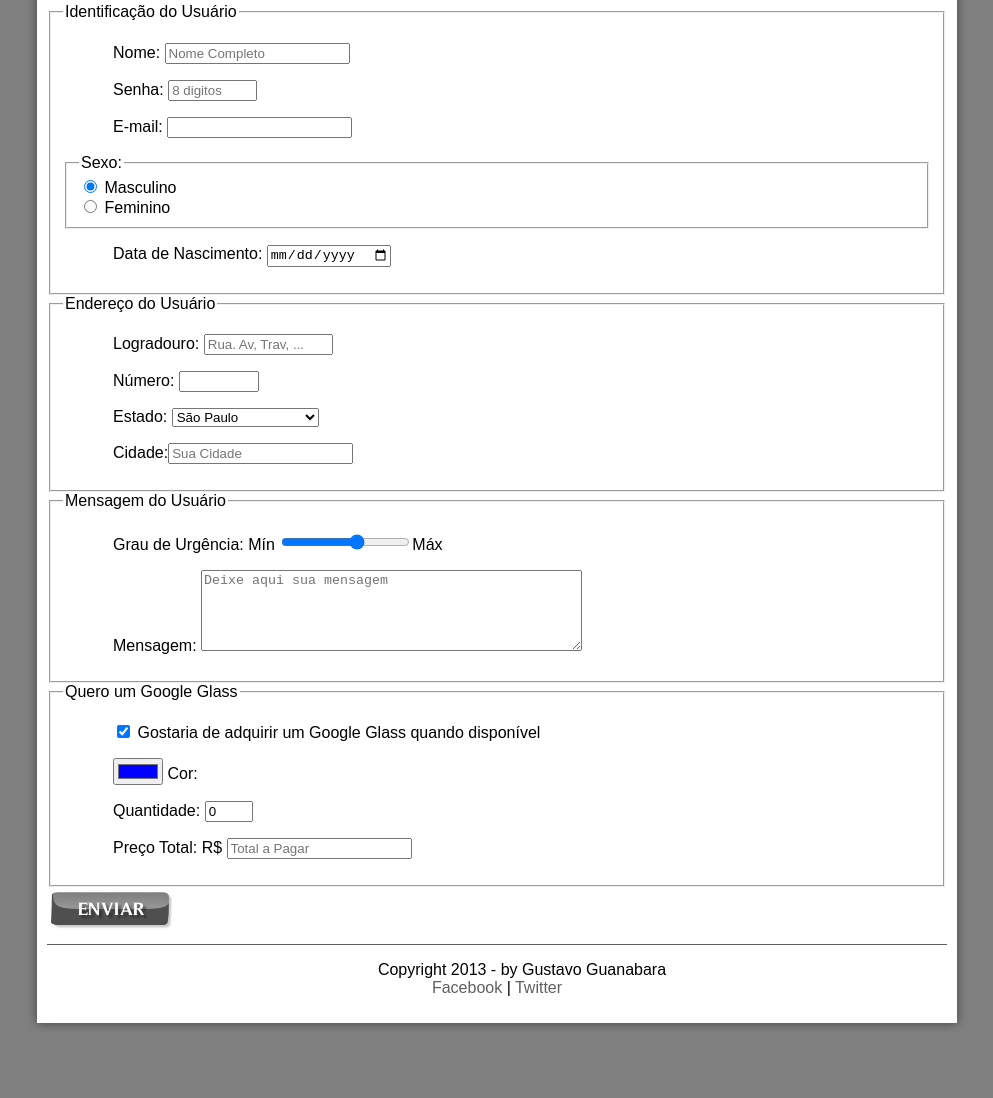
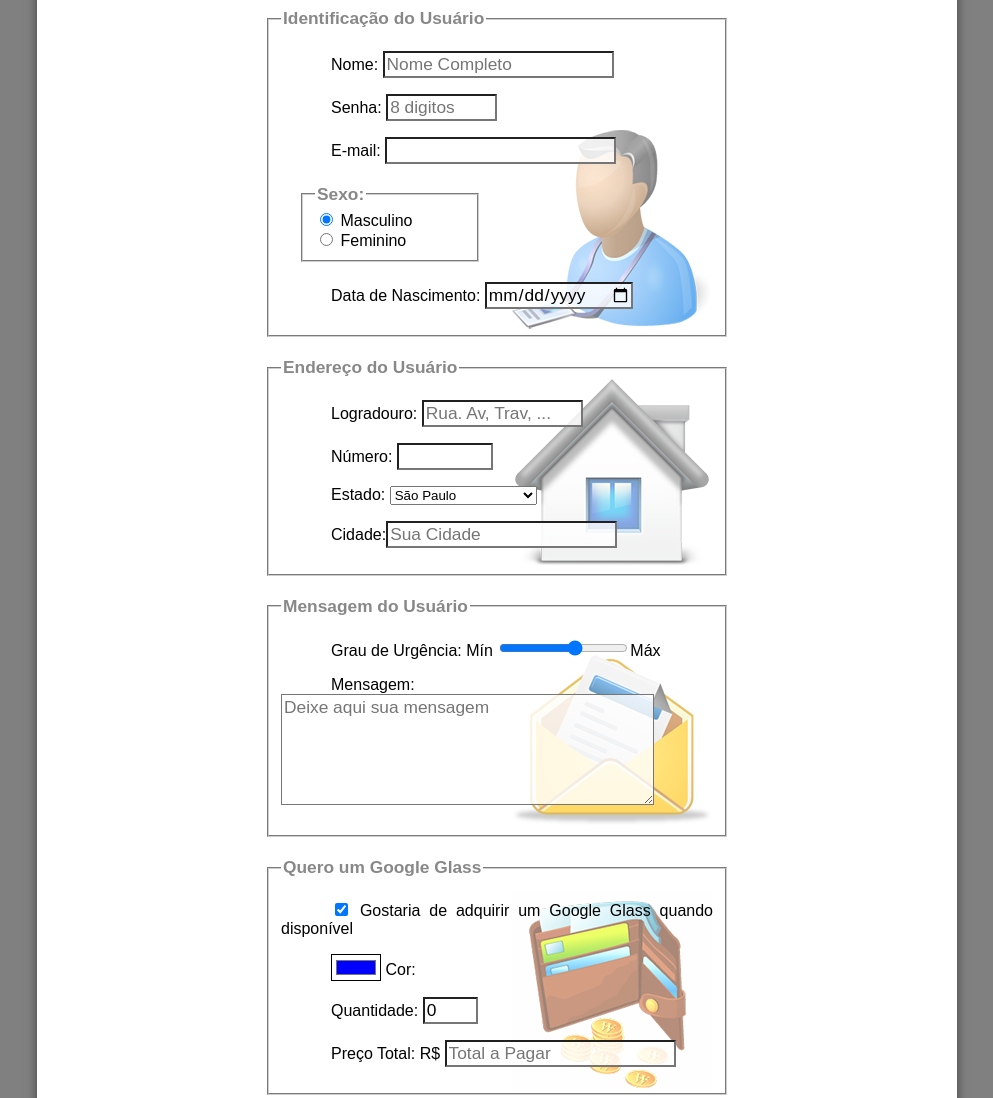
Before and after one commit to Cristyan2/Curso-HTML5, a plain HTML site: page projeto-glass-html5/fale-conosco.html in a window 1280 px wide. Shown: the part 342-1440 px from the top of the page, without its empty margins (143-1136 px from the left). Before the commit the page ends 1375 px from the top, so only its background shows below. Drawn offline with Linux system fonts and the light colour scheme.

Commit message:
Praticamente acabado

```diff
--- a/projeto-glass-html5/_css/estilo.css
+++ b/projeto-glass-html5/_css/estilo.css
@@ -3,6 +3,21 @@
 @font-face {
     font-family: 'FonteLogo';
     src: url(../_fonts/bubblegum-sans-regular.otf);
+}
+
+video#primeirovideo {
+    display: block;
+    position: relative;
+    width: 450px;
+    margin: auto;
+}
+
+video#segundovideo {
+    display: block;
+    position: relative;
+    left: -4px;
+    width: 380px;
+    margin: auto;
 }
 
 body {
@@ -177,6 +192,7 @@ section#corpo {
 aside#lateral {
     display: block;
     width: 390px;
+    height: 680px;
     float: right;
     padding-left: 10px;
     background-color: #dddddd;
--- a/projeto-glass-html5/_css/form.css
+++ b/projeto-glass-html5/_css/form.css
@@ -0,0 +1,50 @@
+@charset "UTF-8";
+form {
+    width: 500px;
+    margin: auto;
+}
+
+input,
+textarea {
+    font-family: sans-serif;
+    font-weight: normal;
+    font-size: 13pt;
+    background-color: rgba(255, 255, 255, 0.8);
+}
+
+input:hover,
+textarea:hover {
+    background-color: #dddddd;
+}
+
+legend {
+    color: #888888;
+    font-weight: bold;
+    font-size: 13pt;
+    font-family: sans-serif;
+}
+
+fieldset {
+    border-color: #cecece;
+    margin: 20px;
+}
+
+fieldset#sexo {
+    width: 150px;
+}
+
+fieldset#usuario {
+    background: url("../_imagens/icone-contato.png") no-repeat 95% 95%;
+}
+
+fieldset#endereco {
+    background: url("../_imagens/icone-endereco.png")no-repeat 95% 95%;
+}
+
+fieldset#mensagem {
+    background: url("../_imagens/icone-mensagem.png")no-repeat 95% 95%;
+}
+
+fieldset#pedido {
+    background: url("../_imagens/icone-pagamento.png")no-repeat 95% 95%;
+}
--- a/projeto-glass-html5/fale-conosco.html
+++ b/projeto-glass-html5/fale-conosco.html
@@ -4,11 +4,15 @@
 <head>
     <meta charset="UTF-8" />
     <title>Tudo Sobre Google Glass</title>
+    <link rel="stylesheet" href="_css/estilo.css">
+    <link rel="stylesheet" href="_css/form.css">
     <script src="_javascript/funcoes.js">
     </script>
     <script>
         function calc_total() {
-            var qtd =parseInt document.getElementById ('cQtd').value
+            var qtd = parseInt(document.getElementById('cQtd').value);
+            tot = qtd * 1500;
+            document.getElementById('cTot').value = tot;
         }
     </script>
 </head>
@@ -17,7 +21,7 @@
 <body>
     <div id="interface">
 
-        <link rel="stylesheet" href="_css/estilo.css">
+
         <hgroup>
             <header id="cabecalho">
                 <h1>Google Glass </h1>
@@ -32,17 +36,14 @@
                         <li onmouseover="mudaFoto('_imagens/home.png')" onmouseout="mudaFoto('_imagens/contato.png')">
                             <a href="index.html"> Home</a>
                         </li>
-                        <li onmouseover="mudaFoto('_imagens/especificacoes.png')"
-                            onmouseout="mudaFoto('_imagens/contato.png')"> <a href="specs.html">Especificações </a>
+                        <li onmouseover="mudaFoto('_imagens/especificacoes.png')" onmouseout="mudaFoto('_imagens/contato.png')"> <a href="specs.html">Especificações </a>
                         </li>
                         <li onmouseover="mudaFoto('_imagens/fotos.png')" onmouseout="mudaFoto('_imagens/contato.png')">
                             <a href="fotos.html"> Fotos</a>
                         </li>
-                        <li onmouseover="mudaFoto('_imagens/multimidia.png')"
-                            onmouseout="mudaFoto('_imagens/contato.png')"> <a href="multimidia.html"> Multimídia</a>
+                        <li onmouseover="mudaFoto('_imagens/multimidia.png')" onmouseout="mudaFoto('_imagens/contato.png')"> <a href="multimidia.html"> Multimídia</a>
                         </li>
-                        <li onmouseover="mudaFoto('_imagens/contato.png')"
-                            onmouseout="mudaFoto('_imagens/contato.png')"><a href="fale-conosco.html"> Fale conosco</a>
+                        <li onmouseover="mudaFoto('_imagens/contato.png')" onmouseout="mudaFoto('_imagens/contato.png')"><a href="fale-conosco.html"> Fale conosco</a>
                         </li>
 
                     </ul>
@@ -64,19 +65,15 @@
 
                 </article>
             </section>
-            <form method="post" id="fContato" action="" oninput="calc_total();">
+            <form method="post" id="fContato" action="mailto:contato@cursoemvideo.com" oninput="calc_total();">
 
                 <fieldset id="usuario">
                     <legend> Identificação do Usuário</legend>
-                    <p><label for="cNome">Nome:</label> <input type="text" name="tNome" id="cNome" size="20"
-                            maxlength="30" placeholder="Nome Completo"></p>
-                    <p> <label for="cSenha">Senha:</label> <input type="password" name="tSenha" id="cSenha" size="8"
-                            maxlength="8" placeholder="8 digitos"></p>
-                    <p><label for="cMail">E-mail:</label> <input type="email" name="tMail" id="cMail" size="20"
-                            maxlength="40"></p>
+                    <p><label for="cNome">Nome:</label> <input type="text" name="tNome" id="cNome" size="20" maxlength="30" placeholder="Nome Completo"></p>
+                    <p> <label for="cSenha">Senha:</label> <input type="password" name="tSenha" id="cSenha" size="8" maxlength="8" placeholder="8 digitos"></p>
+                    <p><label for="cMail">E-mail:</label> <input type="email" name="tMail" id="cMail" size="20" maxlength="40"></p>
                     <fieldset id="sexo">
-                        <legend>Sexo: </legend><input type="radio" name="tSexo" id="cMasc" checked> <label
-                            for="cMasc">Masculino</label>
+                        <legend>Sexo: </legend><input type="radio" name="tSexo" id="cMasc" checked> <label for="cMasc">Masculino</label>
                         <br>
                         <input type="radio" name="tSexo" id="cFem"> <label for="cFem">Feminino</label>
                     </fieldset>
@@ -85,10 +82,8 @@
 
                 <fieldset id="endereco">
                     <legend>Endereço do Usuário</legend>
-                    <p><label for="cRua">Logradouro:</label> <input type="text" name="tRua" id="cRua" size="13"
-                            maxlength="80" placeholder="Rua. Av, Trav, ..."></p>
-                    <p> <label for="cNum">Número:</label> <input type="number" name="tNum" id="cNum" min="0"
-                            max="99999"></p>
+                    <p><label for="cRua">Logradouro:</label> <input type="text" name="tRua" id="cRua" size="13" maxlength="80" placeholder="Rua. Av, Trav, ..."></p>
+                    <p> <label for="cNum">Número:</label> <input type="number" name="tNum" id="cNum" min="0" max="99999"></p>
                     <p><label for="cEst">Estado:</label> <select name="tEst" id="cEst">
                             <optgroup label="Região Sudeste">
                                 <option value="RJ">Rio de Janeiro</option>
@@ -101,8 +96,7 @@
                                 <option value="RS">Rio Grande do Sul</option>
                             </optgroup>
                         </select></p>
-                    <p><label for="cCid">Cidade:</label><input type="text" name="tCid" id="cCid" maxlength="40"
-                            size="20" placeholder="Sua Cidade" list="cidades"></p>
+                    <p><label for="cCid">Cidade:</label><input type="text" name="tCid" id="cCid" maxlength="40" size="20" placeholder="Sua Cidade" list="cidades"></p>
                     <datalist id="cidades">
                         <option value="Rio de Janeiro"></option>
                         <option value="Nova Iguaçu"></option>
@@ -114,10 +108,8 @@
 
                 <fieldset id="mensagem">
                     <legend>Mensagem do Usuário</legend>
-                    <p><label for="cUrg">Grau de Urgência:</label> Mín <input type="range" name="tUrg" id="cUrg" min="0"
-                            max="10" step="2">Máx</p>
-                    <p><label for="cMasg">Mensagem:</label> <textarea name="tMsg" id="cMasg" cols="45" rows="5"
-                            placeholder="Deixe aqui sua mensagem"></textarea></p>
+                    <p><label for="cUrg">Grau de Urgência:</label> Mín <input type="range" name="tUrg" id="cUrg" min="0" max="10" step="2">Máx</p>
+                    <p><label for="cMasg">Mensagem:</label> <textarea name="tMsg" id="cMasg" cols="35" rows="5" placeholder="Deixe aqui sua mensagem"></textarea></p>
                 </fieldset>
 
                 <fieldset id="pedido">
@@ -127,10 +119,8 @@
                     </p>
 
                     <p><label for="cCor"> <input type="color" name="tCor" id="cCor" value="#0000FF"> Cor:</label></p>
-                    <p><label for="cQtd">Quantidade: </label> <input type="number" name="tQtd" id="cQtd" min="0" max="5"
-                            value="0"></p>
-                    <p><label for="cTot">Preço Total: R$</label> <input type="text" name="tToc" id="cToc"
-                            placeholder="Total a Pagar" readonly>
+                    <p><label for="cQtd">Quantidade: </label> <input type="number" name="tQtd" id="cQtd" min="0" max="5" value="0"></p>
+                    <p><label for="cTot">Preço Total: R$</label> <input type="text" name="tTot" id="cTot" placeholder="Total a Pagar" readonly>
                     </p>
 
                 </fieldset>
@@ -139,9 +129,7 @@
             </form>
 
             <footer id="rodape">
-                <p> Copyright 2013 - by Gustavo Guanabara <br> <a href="http://facebook.com/cursosemvideo"
-                        target="_blank">Facebook </a> | <a href="http://twitter.com/cursosemvideo"
-                        target="_blank">Twitter</a> </p>
+                <p> Copyright 2013 - by Gustavo Guanabara <br> <a href="http://facebook.com/cursosemvideo" target="_blank">Facebook </a> | <a href="http://twitter.com/cursosemvideo" target="_blank">Twitter</a> </p>
             </footer>
     </div>
 </body>
```
Also changed, not shown: projeto-glass-html5/index.html (+5 -4 lines).
